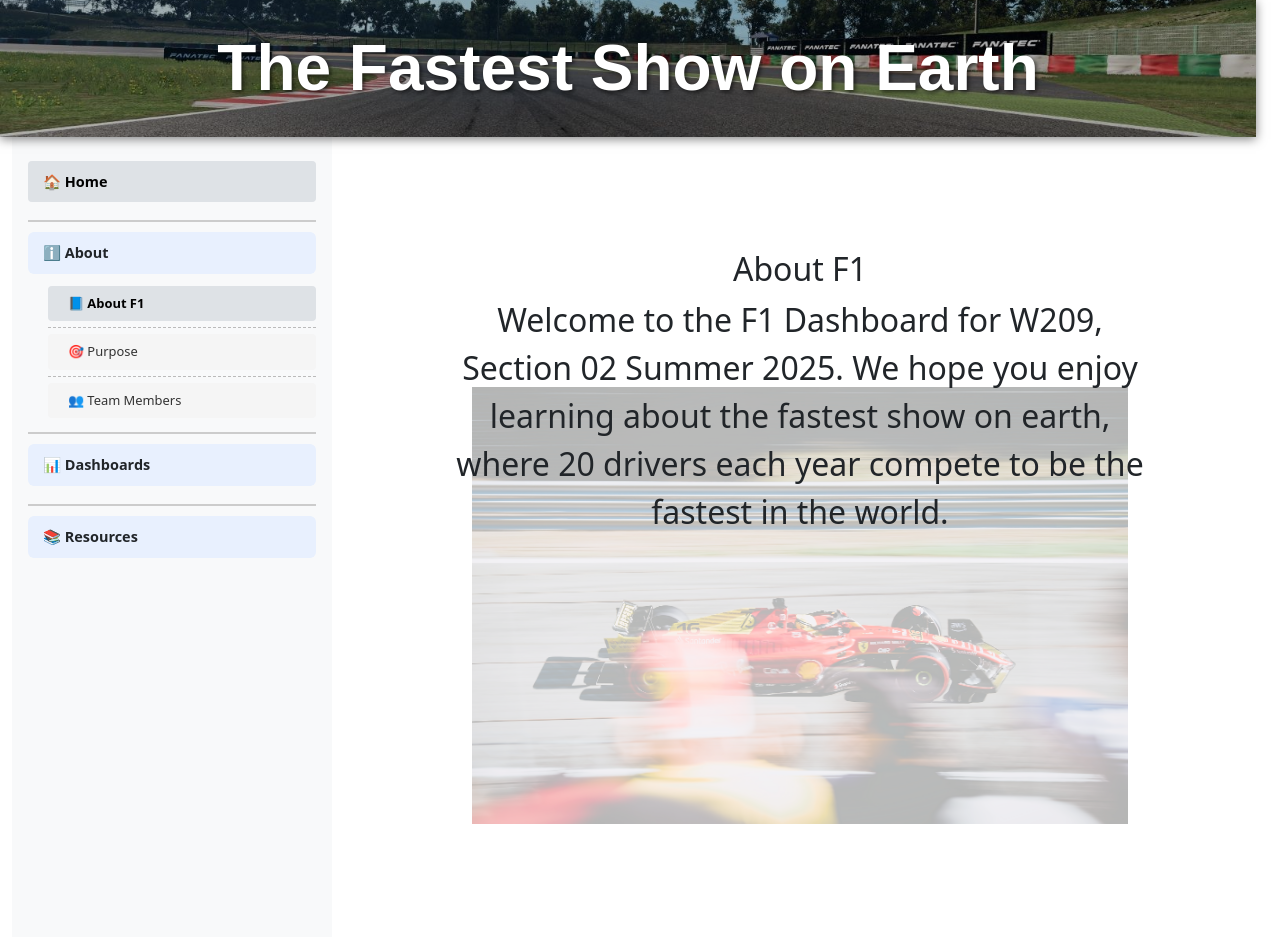
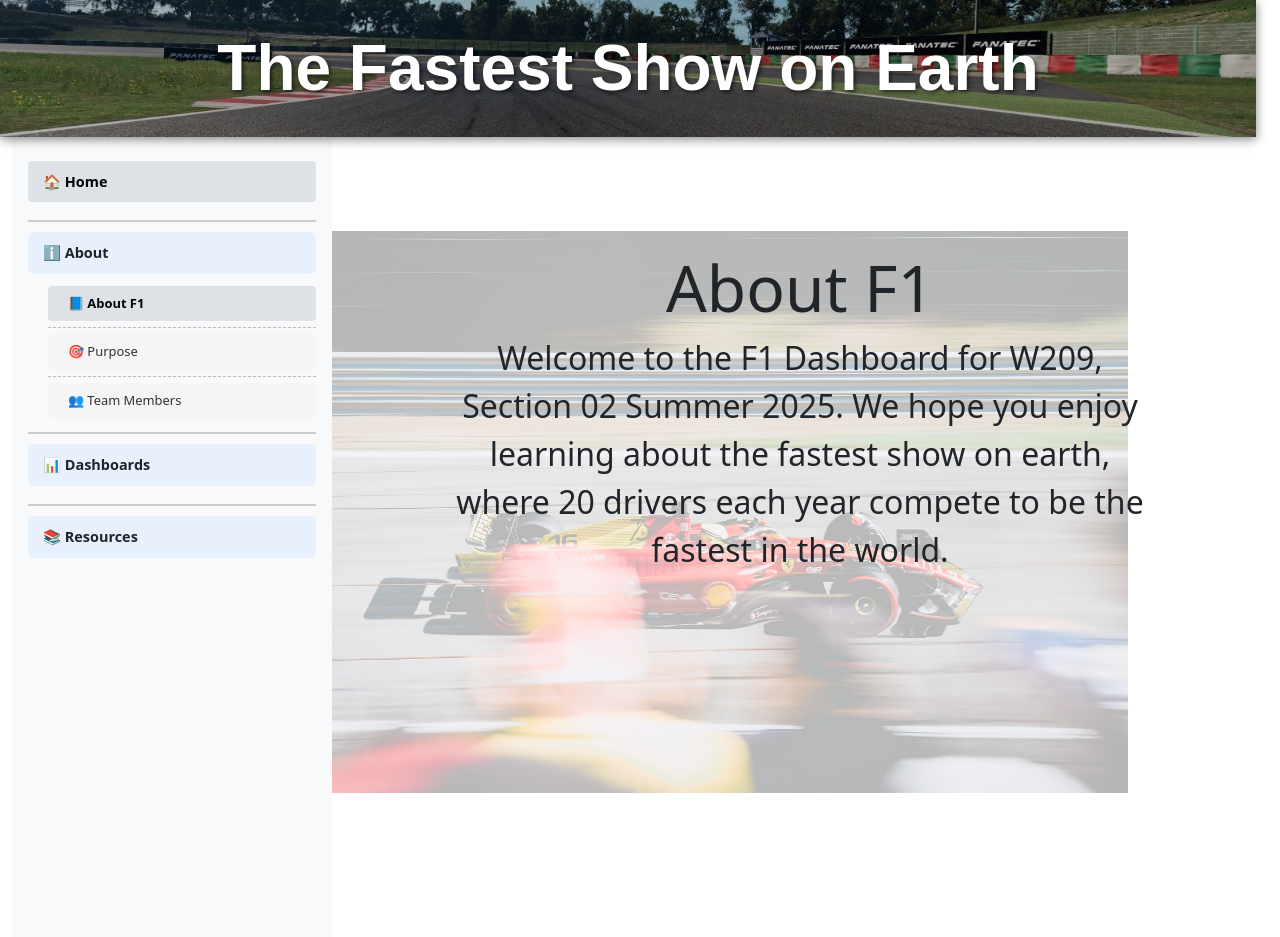
Before and after one commit to PengZhao022/f1-flask-site, a Flask app: page /about/f1 in a window 1280 px wide. Run offline with Flask 3, Linux system fonts and the light colour scheme.

Commit message:
upate img and about-F1 page

```diff
--- a/static/css/style.css
+++ b/static/css/style.css
@@ -242,8 +242,8 @@ ul.content {
     position: absolute; /* Positioned inside the content area */
     bottom: 15%; /* move up from bottom to center in bottom section */
     right: 15%; /* move left from right to center horizontally */
-    width: 70%; /* 30% smaller than full width */
-    height: 70%; /* scale height proportionally */
+    width: 90%; /* 10% smaller than full width */
+    height: 90%; /* scale height proportionally */
     background-image: url("../img/about_F1.jpg");
     background-size: contain; /* Keep full image without cropping */
     background-repeat: no-repeat;
@@ -260,7 +260,7 @@ body, .container, .main, .content {
 
 /* Title styling */
 .about-f1-title {
-    font-size: 200%; /* enlarge text */
+    font-size: 400%; /* enlarge text */
     text-align: center; /* center horizontally */
     margin-top: 10%; /* push down to middle-upper area of background image */
 }
```
